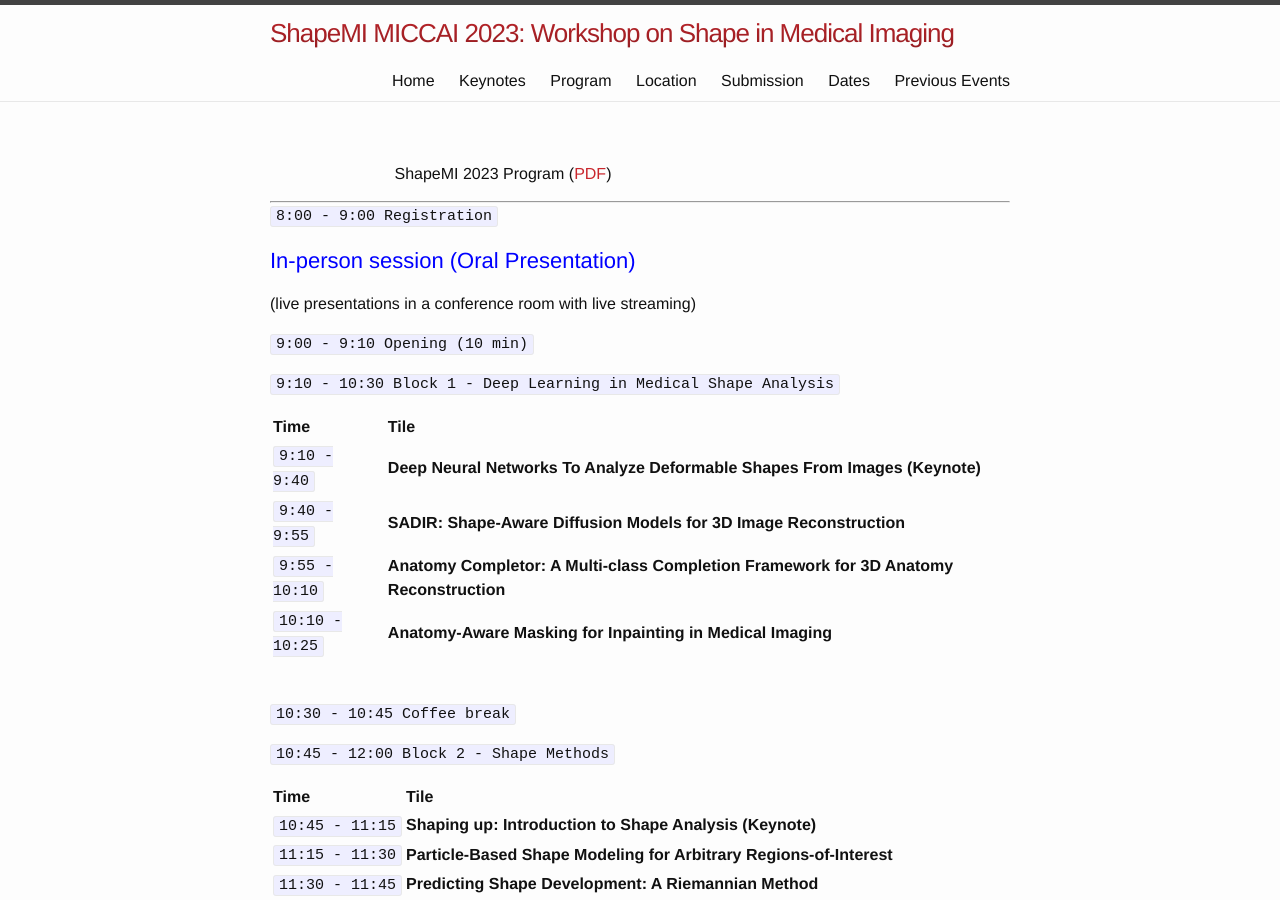
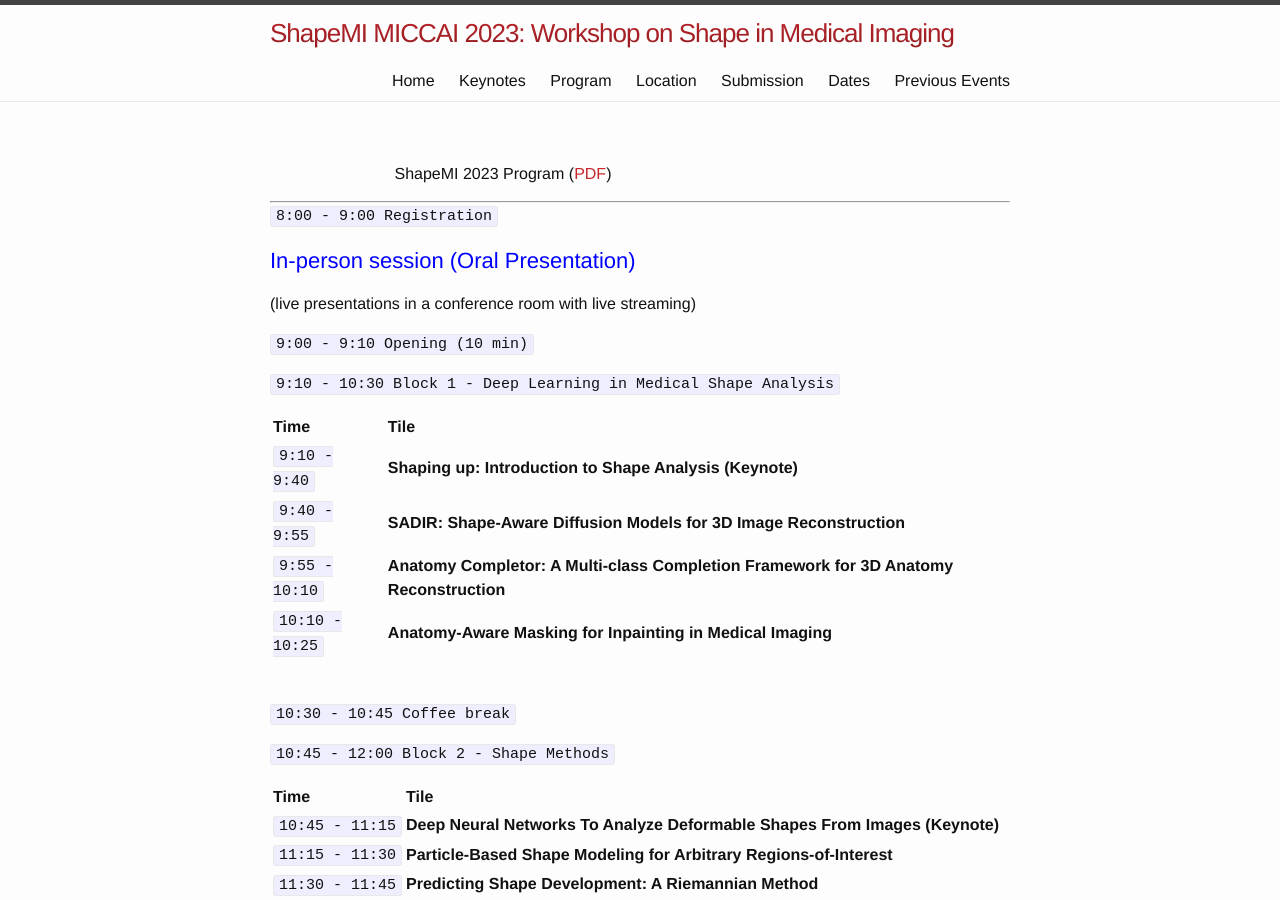
Before and after one commit to shapemi/shapemi.github.io, a Jekyll site: the page built from program/index.md, in a window 1280 px wide and 900 px high. Built offline with Jekyll 4.4.1, drawn with Linux system fonts in a browser that asks for light colours; our own code applies the rules of GitHub Pages for plain Markdown files; part of the change alters nothing that is shown.

````diff
--- a/program/index.md
+++ b/program/index.md
@@ -14,7 +14,7 @@
 
 | Time   |     Tile    |
 |:--------------|:-----------------------------------|
-| ```9:10  - 9:40```  | **Deep Neural Networks To Analyze Deformable Shapes From Images (Keynote)**             |
+| ```9:10  - 9:40```  |     **Shaping up: Introduction to Shape Analysis (Keynote)**      |
 | ```9:40  - 9:55```  | **SADIR: Shape-Aware Diffusion Models for 3D Image Reconstruction**                     |
 | ```9:55  - 10:10``` | **Anatomy Completor: A Multi-class Completion Framework for 3D Anatomy Reconstruction** &nbsp;&nbsp;&nbsp;&nbsp;&nbsp;&nbsp;&nbsp;&nbsp;&nbsp;&nbsp;&nbsp;&nbsp;&nbsp;&nbsp;&nbsp;&nbsp;&nbsp;&nbsp; |
 | ```10:10 - 10:25``` | **Anatomy-Aware Masking for Inpainting in Medical Imaging**                             |
@@ -28,7 +28,7 @@
 
 | Time   |      Tile    |
 |:--------------|:-----------------------------------|
-| ```10:45 - 11:15``` | **Shaping up: Introduction to Shape Analysis (Keynote)**              |
+| ```10:45 - 11:15``` | **Deep Neural Networks To Analyze Deformable Shapes From Images (Keynote)**             |
 | ```11:15 - 11:30``` | **Particle-Based Shape Modeling for Arbitrary Regions-of-Interest**   |
 | ```11:30 - 11:45``` | **Predicting Shape Development: A Riemannian Method**                 |
 | ```11:45 - 12:00``` | **3D Shape Analysis of Scoliosis**                                    |
````
